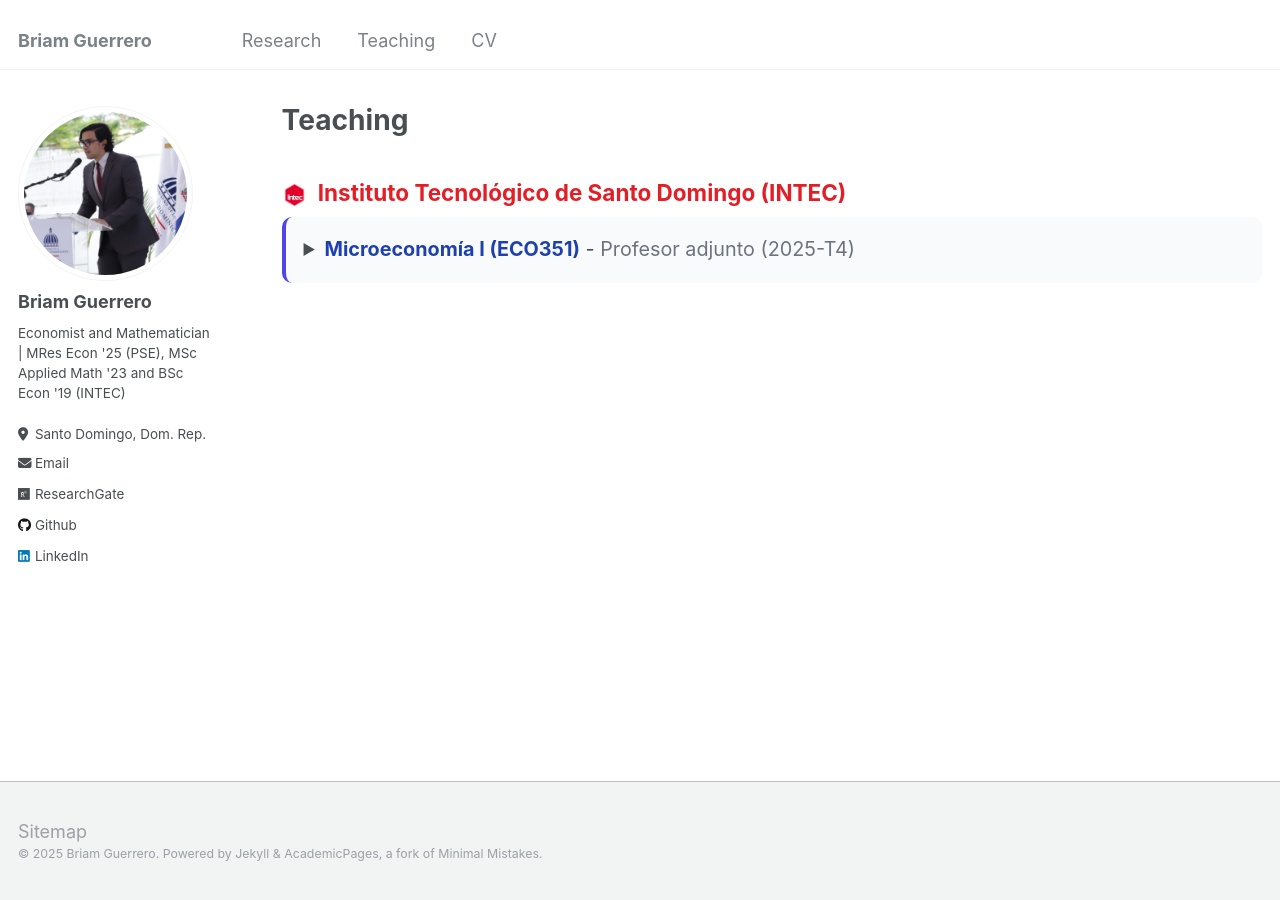
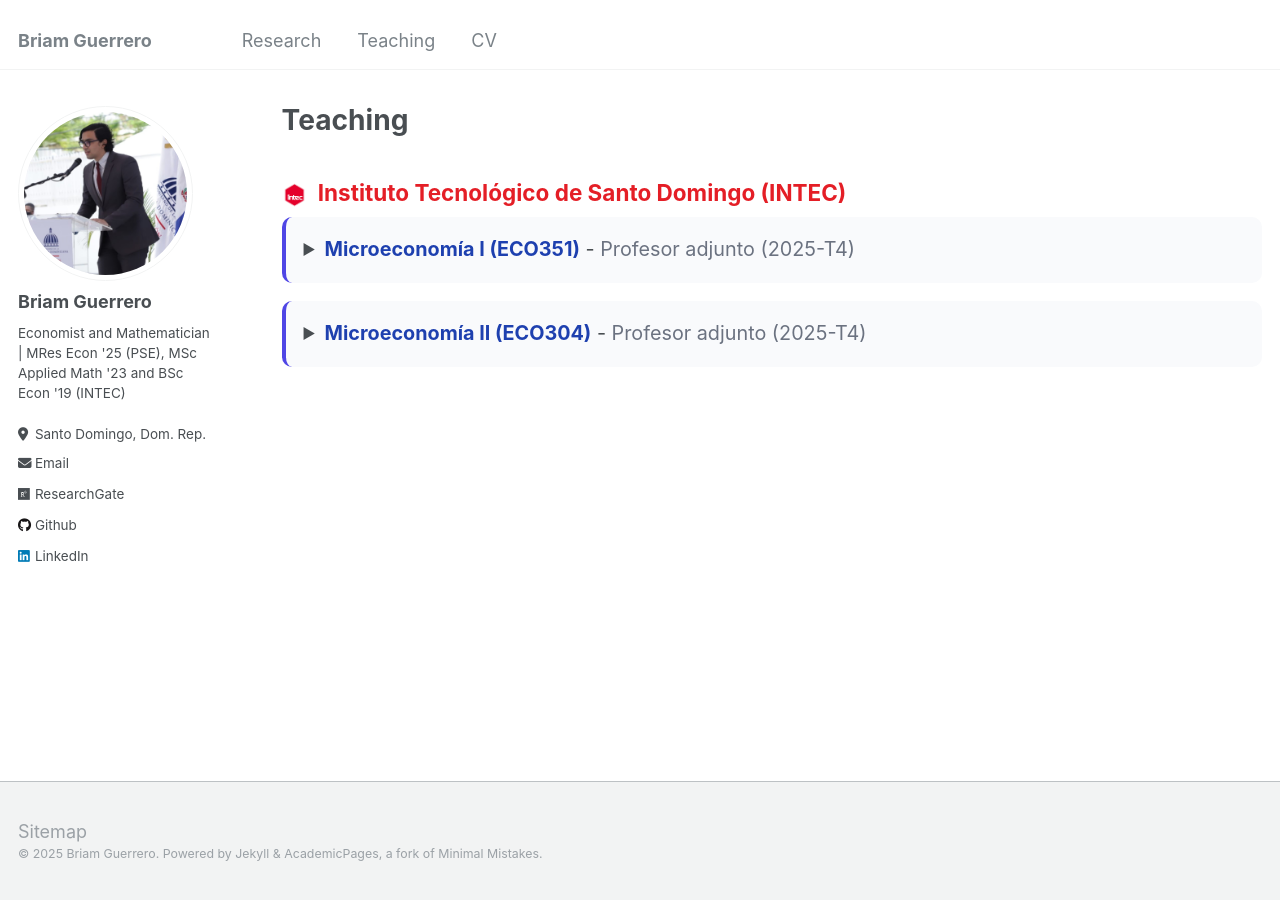
Before and after one commit to briamguerrerob/briamguerrerob.github.io, a Jekyll site: the page built from _pages/teaching.md, in a window 1280 px wide. Built offline with Jekyll 4.4.1, drawn with Linux system fonts in a browser that asks for light colours.

Commit message:
Fix closing tags in teaching.md

```diff
--- a/_pages/teaching.md
+++ b/_pages/teaching.md
@@ -169,6 +169,8 @@ author_profile: true
 - [Proyecto final](https://briamguerrerob.github.io/files/final_project_micro1.pdf)
 
 </details>
+
+</details>
 </div>
 
 
@@ -304,4 +306,6 @@ author_profile: true
 - [Proyecto final](https://briamguerrerob.github.io/files/final_project_micro2.pdf)
 
 </details>
+
+</details>
 </div>
```
